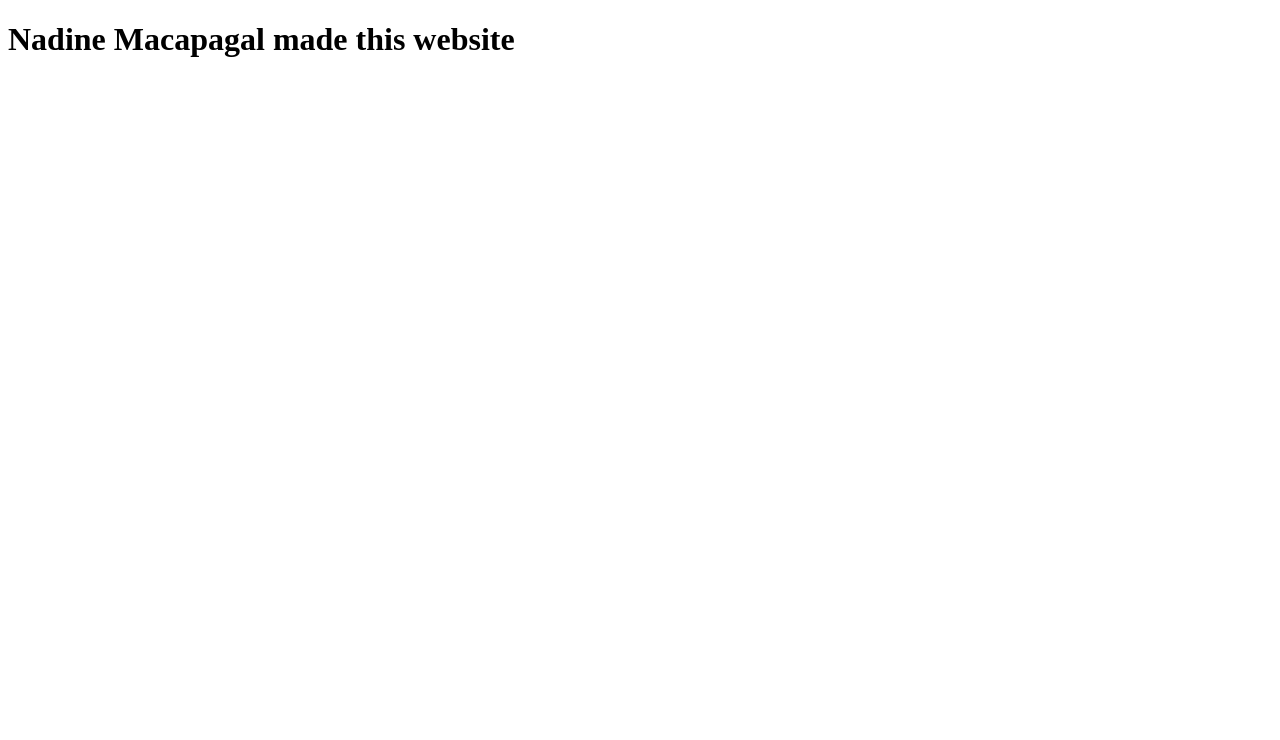
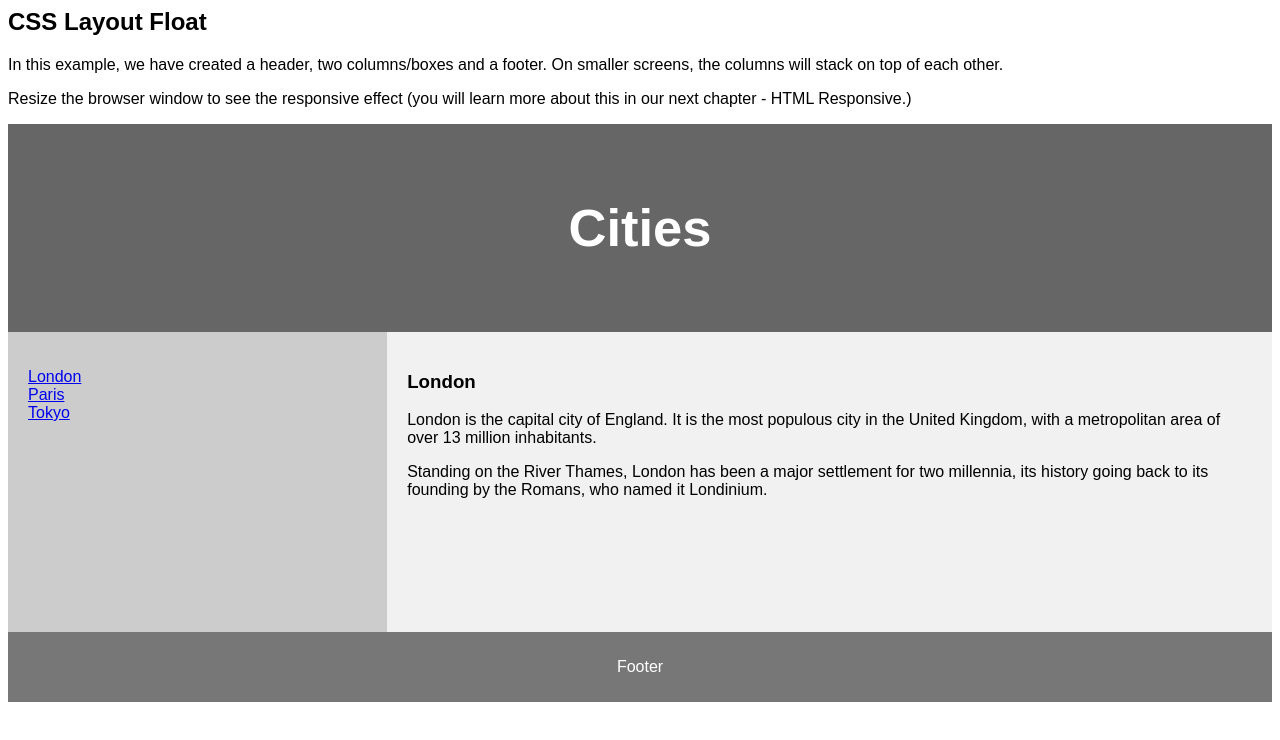
Before and after one commit to thisisnotnadine/thisisnotnadine.github.io, a plain HTML site: page about.html in a window 1280 px wide. Drawn offline with Linux system fonts and the light colour scheme.

```diff
--- a/about.html
+++ b/about.html
@@ -1,28 +1,102 @@
-<!DOCTYPE html>
-<html>
+<html lang="en">
 <head>
+<title>CSS Template</title>
+<meta charset="utf-8">
+<meta name="viewport" content="width=device-width, initial-scale=1">
 <style>
-  <link rel="stylesheet" href="style.css"
-h1 {
-  color: blue;
-  font-family: helvetica;
-  font-size: 12px;
+* {
+  box-sizing: border-box;
+}
 
+body {
+  font-family: Arial, Helvetica, sans-serif;
 }
-p  {
-  color: blue;
-  font-family: helvetica;
-  font-size: 12px;
+
+/* Style the header */
+header {
+  background-color: #666;
+  padding: 30px;
+  text-align: center;
+  font-size: 35px;
+  color: white;
 }
-p2  {
-  color: blue;
-  font-family: helvetica;
-  font-size: 12px;
 
+/* Create two columns/boxes that floats next to each other */
+nav {
+  float: left;
+  width: 30%;
+  height: 300px; /* only for demonstration, should be removed */
+  background: #ccc;
+  padding: 20px;
+}
+
+/* Style the list inside the menu */
+nav ul {
+  list-style-type: none;
+  padding: 0;
+}
+
+article {
+  float: left;
+  padding: 20px;
+  width: 70%;
+  background-color: #f1f1f1;
+  height: 300px; /* only for demonstration, should be removed */
+}
+
+/* Clear floats after the columns */
+section::after {
+  content: "";
+  display: table;
+  clear: both;
+}
+
+/* Style the footer */
+footer {
+  background-color: #777;
+  padding: 10px;
+  text-align: center;
+  color: white;
+}
+
+/* Responsive layout - makes the two columns/boxes stack on top of each other instead of next to each other, on small screens */
+@media (max-width: 600px) {
+  nav, article {
+    width: 100%;
+    height: auto;
+  }
+}
 </style>
 </head>
 <body>
- <h1>Nadine Macapagal made this website</h1>
+
+<h2>CSS Layout Float</h2>
+<p>In this example, we have created a header, two columns/boxes and a footer. On smaller screens, the columns will stack on top of each other.</p>
+<p>Resize the browser window to see the responsive effect (you will learn more about this in our next chapter - HTML Responsive.)</p>
+
+<header>
+  <h2>Cities</h2>
+</header>
+
+<section>
+  <nav>
+    <ul>
+      <li><a href="#">London</a></li>
+      <li><a href="#">Paris</a></li>
+      <li><a href="#">Tokyo</a></li>
+    </ul>
+  </nav>
+
+  <article>
+    <h1>London</h1>
+    <p>London is the capital city of England. It is the most populous city in the  United Kingdom, with a metropolitan area of over 13 million inhabitants.</p>
+    <p>Standing on the River Thames, London has been a major settlement for two millennia, its history going back to its founding by the Romans, who named it Londinium.</p>
+  </article>
+</section>
+
+<footer>
+  <p>Footer</p>
+</footer>
 
 </body>
 </html>
```
Also changed, not shown: cyber.jpeg (renamed from images/cyber.jpeg).
